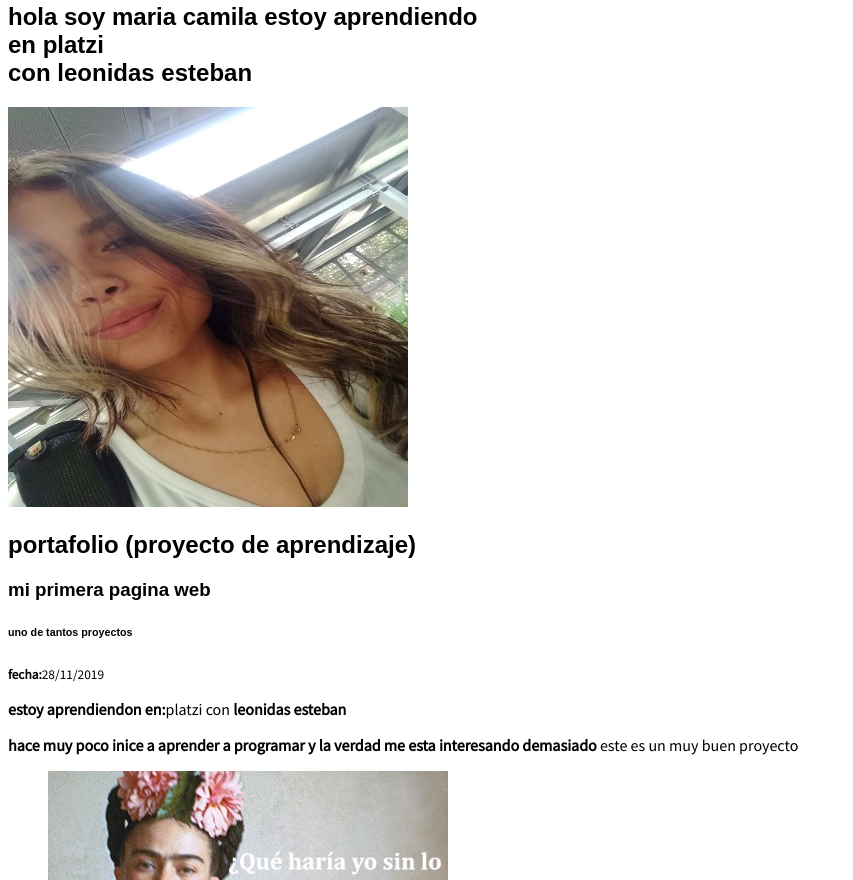
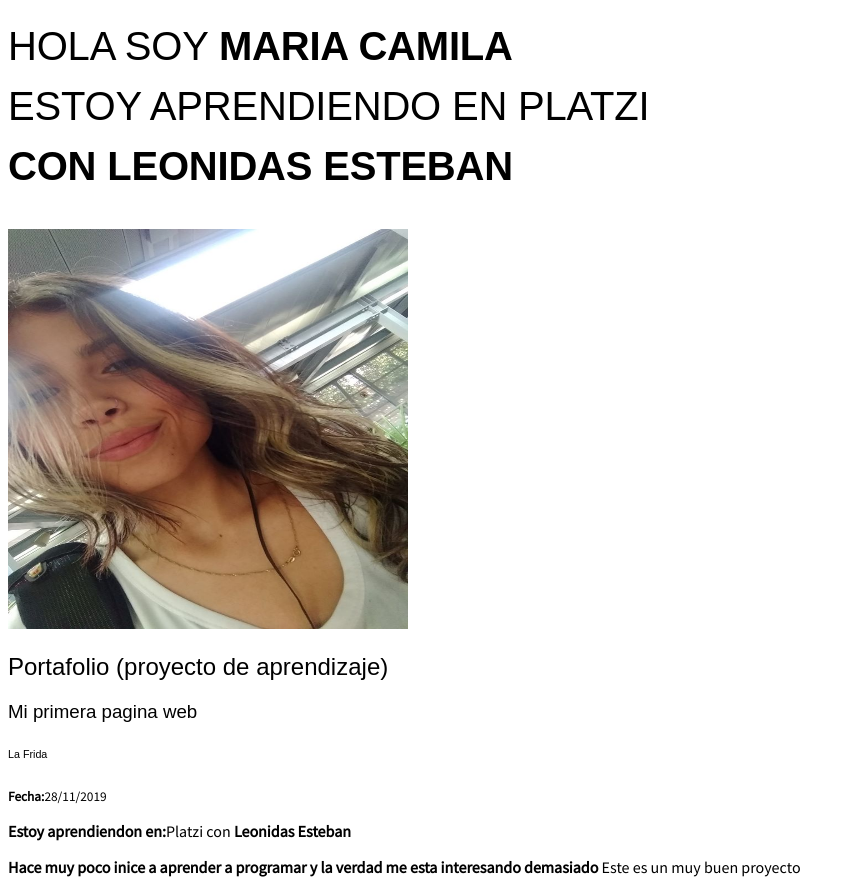
Before and after one commit to mariacalosan/html-platzi, a plain HTML site: page platzi.html in a window 1280 px wide. Shown: the part 663-1543 px from the top of the page, without its empty margins (0-853 px from the left). Drawn offline with Linux system fonts and the light colour scheme.

Commit message:
hoy vi propiedades de los textos el tamao los espacios de las letras y el estilo de letra que manejo en css estos pasos son fundamentales para mi este comentario es de CARACTER URGENTE Y NECESARIO

```diff
--- a/css/colores.css
+++ b/css/colores.css
@@ -33,4 +33,13 @@ body{
  h5,
  h6{
     font-family: 'Fjalla one ', sans-serif;
+    font-weight: normal;
+    /*font-style: italic;*/
 }
+h1{
+    font-size: 40px;
+    line-height: 150%;
+    letter-spacing: -.2px;
+    text-transform: uppercase;
+    text-decoration: dashed;
+}
--- a/platzi.html
+++ b/platzi.html
@@ -16,7 +16,7 @@
     <!--la etiqueta TITLE va a representar el titulo de nuestra pagina -->
 
 
-    <title> hola soy camila </title>
+    <title> La Frida Kahlo </title>
 
     <!--REL atributo de icono-->
 
@@ -76,8 +76,8 @@
 
         <!--H1 o H6 son titulos el 1 es el principal y los demas son de poca relevancia -->
         <h1>
-            hola soy <strong>maria camila </strong>estoy aprendiendo<br>en platzi <strong> <br> con leonidas
-                esteban</strong>
+            Hola soy <strong>maria Camila</strong><br>Estoy aprendiendo en Platzi <strong> <br> Con Leonidas
+                Esteban</strong>
         </h1>
         <!--WIDTH atributo de anchura-->
 
@@ -96,16 +96,16 @@
 
 
             <article class="project">
-                <h2>portafolio (proyecto de aprendizaje)</h2>
-                <h3 class=" project=title">mi primera pagina web</h3>
-                <h6 class="project">uno de tantos proyectos</h6>
-                <p class="project-date"><small><strong>fecha:</strong>28/11/2019</small></p>
+                <h2>Portafolio (proyecto de aprendizaje)</h2>
+                <h3 class=" project=title">Mi primera pagina web</h3>
+                <h6 class="project">La Frida </h6>
+                <p class="project-date"><small><strong>Fecha:</strong>28/11/2019</small></p>
                 <p class="project url ">
-                    <mall><strong>estoy aprendiendon en:</strong>platzi con <strong>leonidas esteban </strong> </small>
+                    <mall><strong>Estoy aprendiendon en:</strong>Platzi con <strong>Leonidas Esteban </strong> </small>
                 </p>
                 <p class="project-descripcion">
-                    <mall> <strong>hace muy poco inice a aprender a programar y la verdad me esta interesando
-                            demasiado</strong> este es un muy buen proyecto</small>
+                    <mall> <strong>Hace muy poco inice a aprender a programar y la verdad me esta interesando
+                            demasiado</strong> Este es un muy buen proyecto</small>
                 </p>
                 <figure class="project-imageContainer">
 
@@ -114,12 +114,12 @@
             </article>
         </section>
         <section id="eventos">
-            <h2>mas sobre mi experiencia</h2>
+            <h2>Mas sobre mi experiencia</h2>
             <article class="event">
                 <figure class="event-imageComtainer">
                     <img src="imagenes/cuadrodefrida.jpg" width="400" />
                 </figure>
-                <h3 class="event-title">aprendo desde casa con <strong>platzi</strong></h3>
+                <h3 class="event-title">Aprendo desde casa con <strong>Platzi</strong></h3>
                 <p class="event-description"> es mi primera vez en platzi me gane una beca desde facebook y estoy aprendiendo con leonidas esteban
                     me ha parecido realmente sactisfactorio este proyecto de crear mi primera pagina para ser sinceros
                     no pense que lo fuera a lograr realmente me ha gustado demasiado </p>
```
Also changed, not shown: 1 other file.
